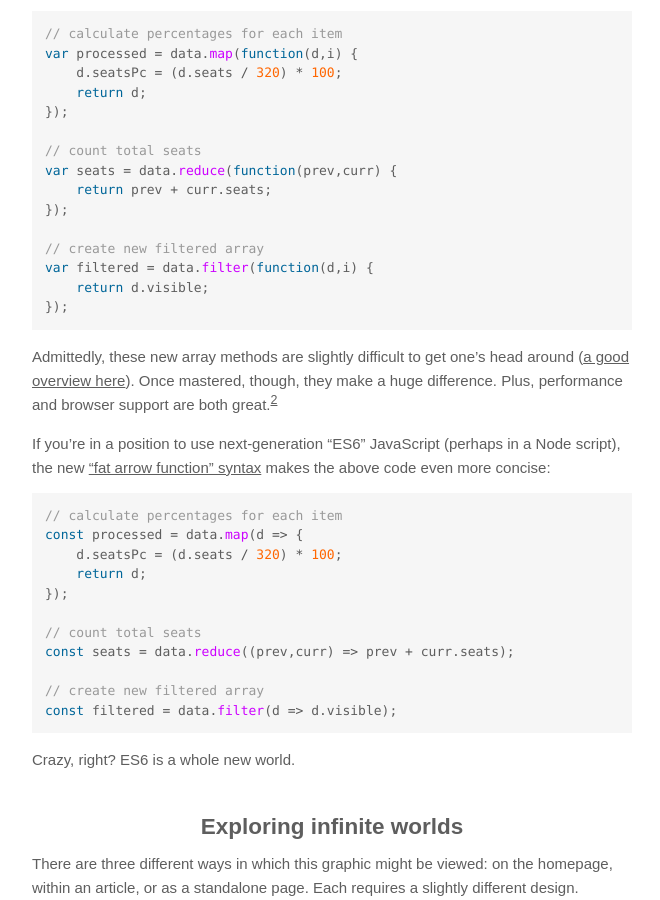
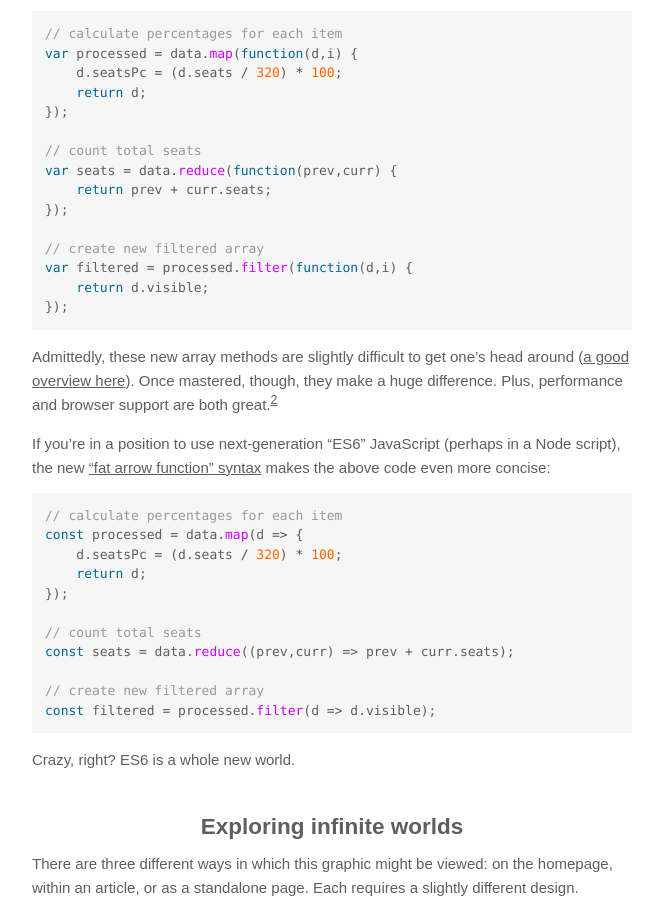
Before and after one commit to ejb/elliotbentley.com, a Jekyll site: the page built from _posts/2016-07-01-brexit-live-election-graphic.md, in a window 1280 px wide and 900 px high, scrolled down 3793 px. Shown: the whole window, without its empty margins (308-968 px from the left). Built offline with Jekyll 4.4.1, drawn with Linux system fonts in a browser that asks for light colours.

Commit message:
Correct code in live results 2 blog post

````diff
--- a/_posts/2016-07-01-brexit-live-election-graphic.md
+++ b/_posts/2016-07-01-brexit-live-election-graphic.md
@@ -115,7 +115,7 @@ var seats = data.reduce(function(prev,curr) {
 });
 
 // create new filtered array
-var filtered = data.filter(function(d,i) {
+var filtered = processed.filter(function(d,i) {
     return d.visible;
 });
 ```
@@ -135,7 +135,7 @@ const processed = data.map(d => {
 const seats = data.reduce((prev,curr) => prev + curr.seats);
 
 // create new filtered array
-const filtered = data.filter(d => d.visible);
+const filtered = processed.filter(d => d.visible);
 ```
 
 Crazy, right? ES6 is a whole new world.
````
